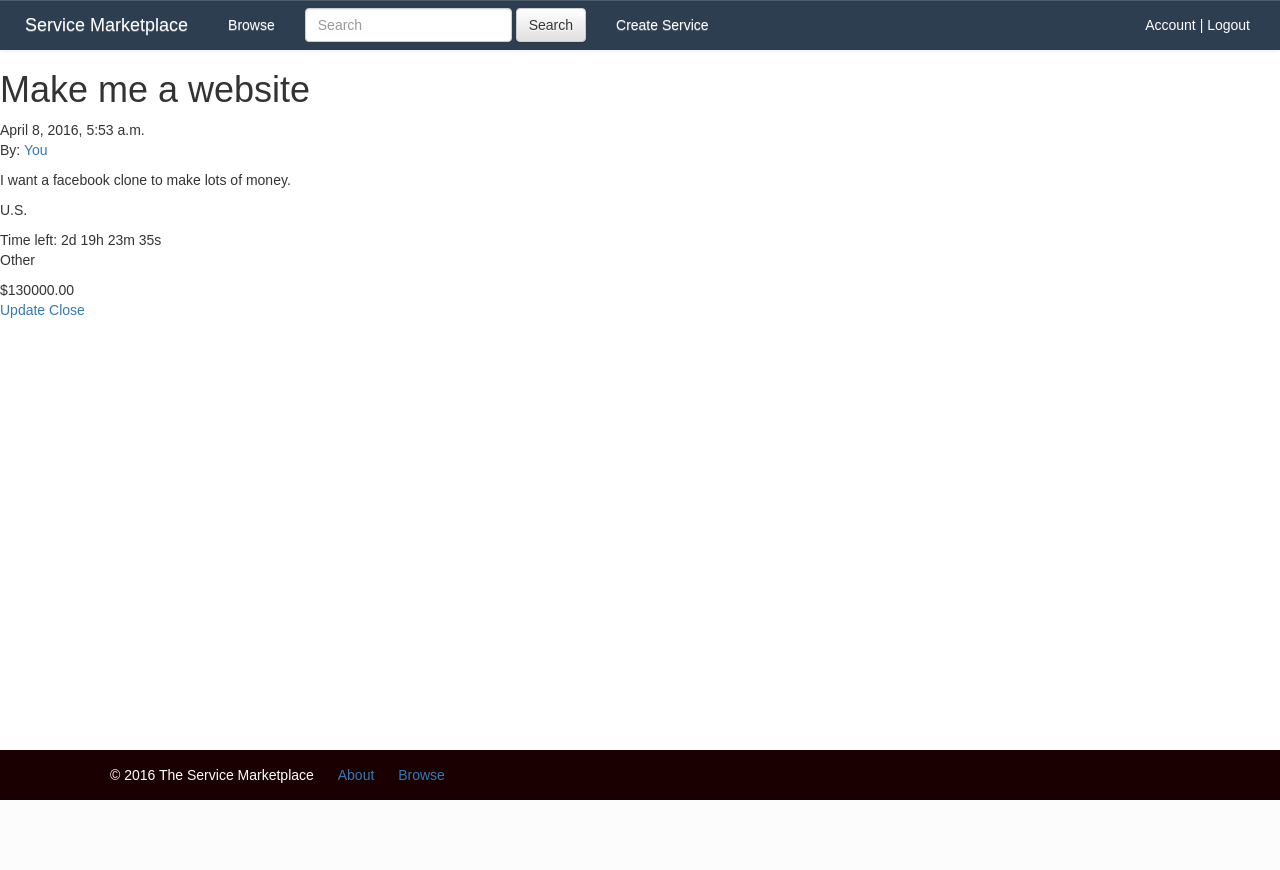
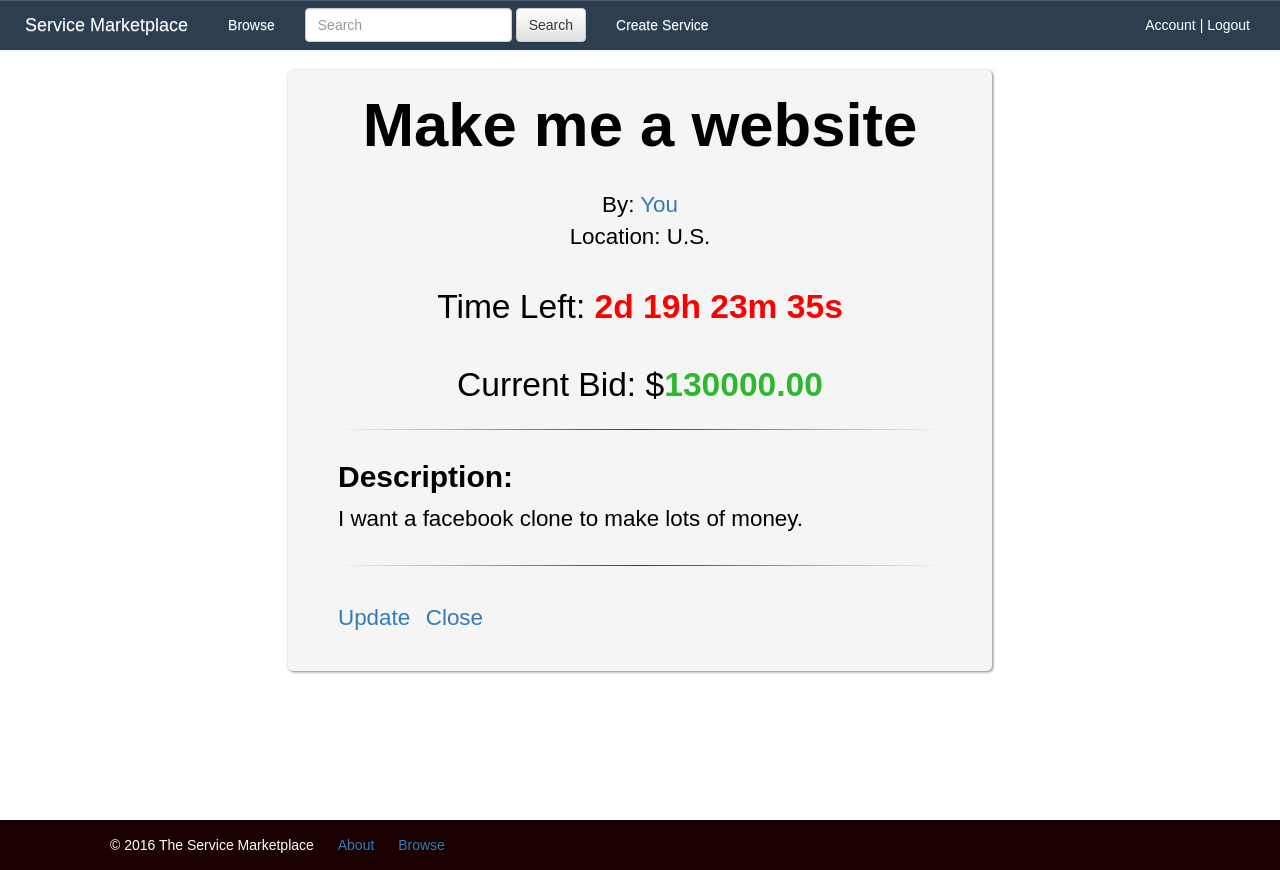
Before and after one commit to slcortes/ServiceMarketplace, a Django app: page /service/36/ in a window 1280 px wide. Before the commit the page ends 800 px from the top, so only its background shows below. Run offline with Django 3.2, Linux system fonts and the light colour scheme; a user stored in the database is signed in; data comes from the database, SQL or seed files in the repository; both versions use the stored data as it was after the commit; some libraries are stand-ins or nearby versions.

Commit message:
Service details update; Errors on service_action.html

```diff
--- a/market/forms.py
+++ b/market/forms.py
@@ -48,8 +48,9 @@ class MyRegistrationForm(UserCreationForm):
 
 
 class ServiceForm(forms.ModelForm):
-    final_time = forms.SplitDateTimeField(input_date_formats=['%m/%d/%Y'],
-                                          input_time_formats=['%H:%M%p'])
+    final_time = forms.SplitDateTimeField(
+        input_date_formats=['%m/%d/%Y'],
+        input_time_formats=['%H:%M%p'],)
 
     class Meta:
         model = Service
--- a/market/static/javascript/service_detail.js
+++ b/market/static/javascript/service_detail.js
@@ -84,6 +84,27 @@ function bidding() {
         //If 0, push bid and close service
         if (parseFloat($('#bidInput').val()) == 0) {
 
+            //Create and save new bid object
+            $.ajax({
+                method: "GET",
+                url: "/bid/?bid=" + 0 + "&pk=" +
+                window.location.pathname.split("/")[2],
+                dataType: "json",
+                error: function(msg) {
+                    console.log(msg)
+                }
+            });
+
+            //End bidding
+            $.ajax({
+                method: "GET",
+                url: "/service/end/" + window.location.pathname.split("/")[2],
+                dataType: "json",
+                error: function(msg) {
+                    console.log(msg)
+                }
+            });
+
             var end_date = new Date;
             var date = new Date(end_date.toISOString());
             end_date = '';
@@ -97,27 +118,6 @@ function bidding() {
             .on('finish.countdown', function(event) {
                 $(this).html('This offer has expired!')
                 .parent().addClass('disabled');
-
-                //End bidding
-                $.ajax({
-                    method: "GET",
-                    url: "/service/end/" + window.location.pathname.split("/")[2],
-                    dataType: "json",
-                    error: function(msg) {
-                        console.log(msg)
-                    }
-                });
-
-                //Create and save new bid object
-                $.ajax({
-                    method: "GET",
-                    url: "/bid/?bid=" + submitted_bid + "&pk=" +
-                    window.location.pathname.split("/")[2],
-                    dataType: "json",
-                    error: function(msg) {
-                        console.log(msg)
-                    }
-                });
             });
 
             myDataRef.push({bid: 0});
--- a/market/templates/market/my_account.html
+++ b/market/templates/market/my_account.html
@@ -79,9 +79,6 @@
         </div>
     </div>
 
-
-
-
     <!-- Account reviews -->
     <div class="container">
         <div class="row">
--- a/market/templates/market/service_action.html
+++ b/market/templates/market/service_action.html
@@ -17,7 +17,9 @@
         <br>
         <form action="" method="post">{% csrf_token %}
             {% for field in form %}
+
             {{ field.label_tag }}
+            {{ field.errors }}
             <br>
             {{ field }}
             <br>
--- a/market/templates/market/service_detail.html
+++ b/market/templates/market/service_detail.html
@@ -4,48 +4,174 @@
 {% load staticfiles %}
 <script src="{% static 'javascript/service_detail.js'%}"></script>
 <script src="{% static 'javascript/jquery.countdown.js'%}"></script>
- <script src='https://cdn.firebase.com/js/client/2.2.1/firebase.js'></script>
+<script src='https://cdn.firebase.com/js/client/2.2.1/firebase.js'></script>
+
+<style>
+
+    html, body{
+        margin: 0;
+        padding: 0;
+        height: 100%;
+        color: black;
+    }
+
+    #content{
+        height: 100%;
+        font-size: 2em;
+    }
+
+    h1{
+        font-size: 1.1em;
+        text-align: center;
+        margin-bottom: 30px;
+    }
+
+    #service{
+        box-shadow: 1px 1px 3px rgba(0,0,0,.5);
+        border-radius: 5px;
+        background-color: #f5f5f5;
+        width: 55%;
+        padding: 50px;
+        padding-top: 1px;
+        padding-bottom: 25px;
+        margin: 0 auto;
+        margin-top: 20px;
+        vertical-align: middle;
+        top: 25%;
+        left: 30%;
+    }
+
+    #bidInput{
+        width: 4em;
+        font-size: 0.6em;
+        display: inline-block;
+    }
+
+    #serviceNotDesc{
+        text-align: center;
+        color: black;
+    }
+
+    .namePost{
+        font-size: 0.4em;
+        margin-bottom: 0;
+    }
+
+    #submit{
+        background-color: #2C3E50;
+        border-color: #2C3E50;
+        color: white;
+        border: 0;
+        border-radius: 3px;
+        box-shadow: 1px 1px 3px rgba(0,0,0,.5);
+        font-size: 0.6em;
+        margin-bottom: 30px;
+        display: inline-block;
+    }
+
+    #current_bid{
+        color: #2eb82e;
+        font-size: 0.6em;
+        font-weight: bold;
+    }
+
+    #dollarSign{
+        font-size: 0.6em;
+    }
+
+    #location, #category{
+        margin: 0;
+        font-size: 0.4em;
+        margin-bottom: 30px;
+    }
+
+    #pricing{
+        margin: none;
+        margin-top: 30px;
+    }
+
+    .countdown{
+        font-size: 0.6em;
+    }
+
+    #clock{
+        color: red;
+        font-weight: bold;
+    }
+
+    #serviceDesc{
+        font-size: 0.5em;
+        margin-top: 30px;
+        margin-bottom: 30px;
+    }
+
+    #serviceDesc p{
+        font-size: 0.8em;
+    }
+
+    #current_bid{
+        font-size: 0.6em;
+    }
+
+    hr{
+        border: 0;
+        height: 1px;
+        background-image: linear-gradient(to right, rgba(0, 0, 0, 0), rgba(0, 0, 0, 0.75), rgba(0, 0, 0, 0));
+        margin-bottom: 0;
+    }
+
+</style>
 {% endblock %}
 
 {% block content %}
 
+<div id="content">
     <div id="service">
-        <h1>{{ service.title }}</h1>
+        <div id="serviceNotDesc">
+        <h1><b>{{ service.title }}</b></h1>
 
-        <div class="date">{{ service.created_date }}</div>
         {% if is_owner %}
-            <p id="owner" style="display: none;">{{ service.client }}</p>
-            <p>By: <a href="{% url 'my_account' %}">You</a></p>
+            <p class="namePost">By: <a href="{% url 'my_account' %}">You</a></p>
         {% else %}
-            <p>By: <a id="owner" href="{% url 'user_profile' username=service.client %}">{{ service.client }}</a></p>
+            <p class="namePost">By: <a href="{% url 'user_profile' username=service.client %}">{{ service.client }}</a></p>
         {% endif %}
 
-        <p>{{ service.description|linebreaks }}</p>
-        <p>{{ service.location }}</p>
+        <p id="location">Location: {{ service.location }}</p>
+        <p id="final_time" style="display: none;">{{ service.final_time|date:"c" }}</p>
 
-        <p id="final_time" style="display: none;">{{ service.final_time|date:"c" }}</p>
         <div class="countdown">
-            Time left:
+            Time Left:
             <span id="clock"></span>
         </div>
 
-        <p>{{ service.category }}</p>
-
         <div id="bid">
-            $<span id="current_bid">{{ service.bid }}</span>
+            <div id="pricing">
+                <span id="dollarSign">Current Bid: $</span><span id="current_bid">{{ service.bid }}</span>
+            </div>
 
             {% if not is_owner and is_open %}
                 <input type='text' id='bidInput' placeholder='Bid'>
                 <input type='submit' id='submit' name='submit'>
                 <p id="error_bid" style="color: red;"></p>
             {% endif %}
+
+        </div>
+    </div>
+
+    <hr>
+
+        <div id="serviceDesc">
+            <h2><b>Description:</b></h2>
+            <p>{{ service.description|linebreaks }}</p>
         </div>
 
+    <hr>
+
         {% if is_owner %}
-            <a href="{% url 'service_update' pk=service.pk %}">Update</a>
-            <a href="{% url 'service_close' pk=service.pk %}">Close</a>
+            <a class="namePost" href="{% url 'service_update' pk=service.pk %}">Update</a>
+            <a class="namePost" href="{% url 'service_close' pk=service.pk %}">Close</a>
         {% endif %}
 
     </div>
-
+</div>
 {% endblock %}
```
Also changed, not shown: db.sqlite3. Lines whose indentation alone changed are shown as unchanged.
